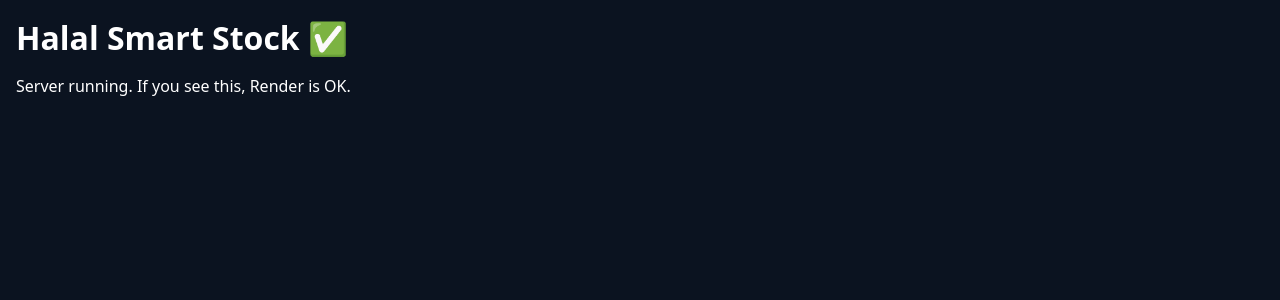
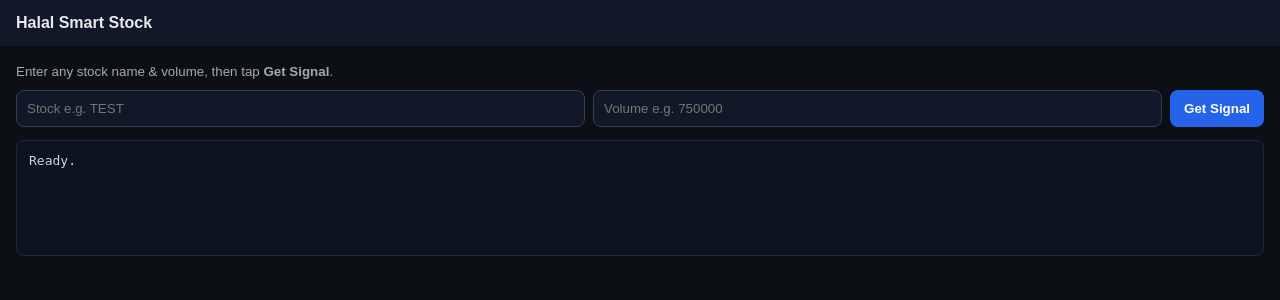
Before and after one commit to ra1008839-sudo/Halal-Smart-Storck, a Flask app: page / in a window 1280 px wide. Shown: the top 300 px of the page. Run offline with Flask 3, Linux system fonts and the light colour scheme.

Commit message:
Update index.html

```diff
--- a/templates/index.html
+++ b/templates/index.html
@@ -1,7 +1,51 @@
-<!doctype html><html><head>
-<meta charset="utf-8"><meta name="viewport" content="width=device-width,initial-scale=1">
-<title>Halal Smart Stock</title>
-</head><body style="margin:0;font-family:system-ui;background:#0b1320;color:#fff">
-<h1 style="margin:16px">Halal Smart Stock ✅</h1>
-<p style="margin:16px">Server running. If you see this, Render is OK.</p>
-</body></html>
+<!doctype html>
+<html>
+<head>
+  <meta charset="utf-8">
+  <meta name="viewport" content="width=device-width,initial-scale=1">
+  <title>Halal Smart Stock</title>
+  <style>
+    body { margin:0; font-family: Arial, sans-serif; background:#0c0f14; color:#e8eaed; }
+    header { padding:14px 16px; background:#111827; font-weight:700; }
+    .box { padding:16px; }
+    .row { display:flex; gap:8px; flex-wrap:wrap; margin:10px 0; }
+    input { flex:1; min-width:120px; padding:10px; border-radius:8px; border:1px solid #334155; background:#111827; color:#e8eaed; }
+    button { padding:10px 14px; border:0; border-radius:8px; background:#2563eb; color:#fff; font-weight:700; }
+    pre { background:#0b1220; border:1px solid #1f2937; color:#d1d5db; padding:12px; border-radius:8px; min-height:90px; white-space:pre-wrap; }
+    small { opacity:0.7; }
+  </style>
+</head>
+<body>
+  <header>Halal Smart Stock</header>
+  <div class="box">
+    <small>Enter any stock name & volume, then tap <b>Get Signal</b>.</small>
+    <div class="row">
+      <input id="stock" placeholder="Stock e.g. TEST">
+      <input id="vol" type="number" placeholder="Volume e.g. 750000">
+      <button id="btn">Get Signal</button>
+    </div>
+    <pre id="out">Ready.</pre>
+  </div>
+
+  <script>
+    async function getSignal() {
+      const stock = document.getElementById("stock").value || "TEST";
+      const vol = parseInt(document.getElementById("vol").value || "0", 10);
+      const out = document.getElementById("out");
+      try {
+        out.textContent = "Calling /get-signal ...";
+        const r = await fetch("/get-signal", {
+          method: "POST",
+          headers: { "Content-Type": "application/json" },
+          body: JSON.stringify({ stock: stock, volume: vol })
+        });
+        const j = await r.json();
+        out.textContent = JSON.stringify(j, null, 2);
+      } catch (e) {
+        out.textContent = "Error: " + e.message;
+      }
+    }
+    document.getElementById("btn").addEventListener("click", getSignal);
+  </script>
+</body>
+</html>
```
